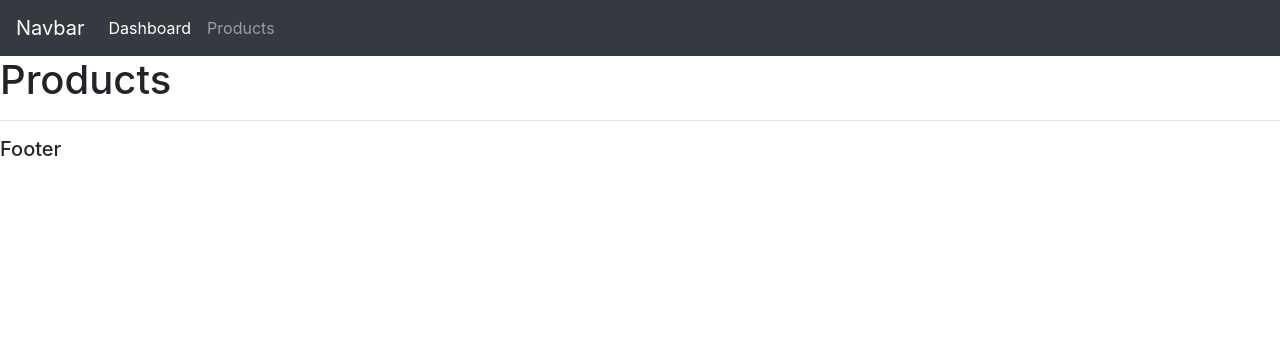
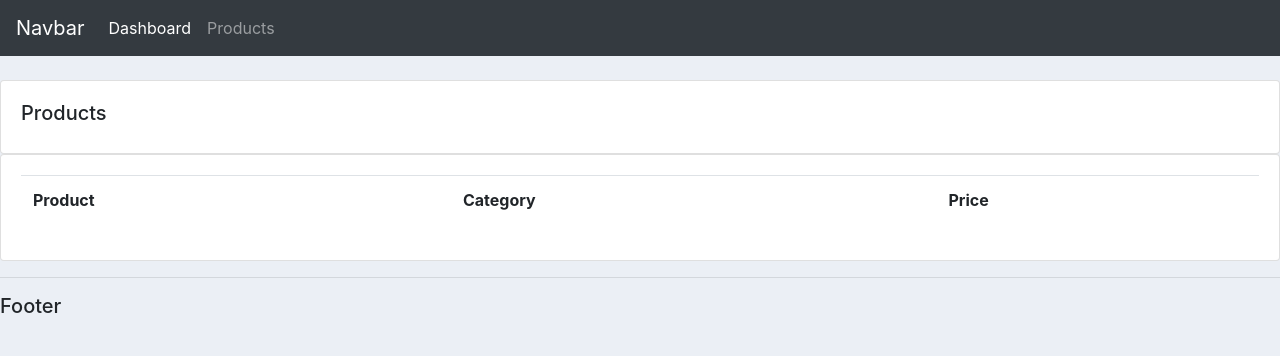
Before and after one commit to jerrywang2352/EcommerceCRM, a Django app: page /products/ in a window 1280 px wide. Shown: the top 356 px of the page. Run offline with Django 3.2, Linux system fonts and the light colour scheme; lists and menus that the app fills with data are empty; some libraries are stand-ins or nearby versions.

Commit message:
Create static images and CSS

```diff
--- a/src/customer-management/crm/accounts/templates/accounts/main.html
+++ b/src/customer-management/crm/accounts/templates/accounts/main.html
@@ -1,3 +1,4 @@
+{% load static %}
 <!DOCTYPE html>
 <html lang="en">
 <head>
@@ -5,6 +6,7 @@
     <meta name="viewport" content="width=device-width, initial-scale=1.0">
     <title>CRM</title>
     <link rel="stylesheet" href="https://cdn.jsdelivr.net/npm/bootstrap@4.0.0/dist/css/bootstrap.min.css" integrity="sha384-Gn5384xqQ1aoWXA+058RXPxPg6fy4IWvTNh0E263XmFcJlSAwiGgFAW/dAiS6JXm" crossorigin="anonymous">
+    <link rel="stylesheet" type="text/css" href="{% static '/css/main.css' %}">
 </head>
 <body>
     {% include 'accounts/navbar.html' %}
--- a/src/customer-management/crm/accounts/templates/accounts/products.html
+++ b/src/customer-management/crm/accounts/templates/accounts/products.html
@@ -2,6 +2,24 @@
 
 {% block content %}
 
-<h1> Products </h1>
+<br>
+
+<div class="row">
+    <div class="col-md">
+        <div class="card card-body">
+            <h5>Products</h5>
+        </div>
+        <div class="card card-body">
+            <table class="table">
+                <tr>
+                    <th>Product</th>
+                    <th>Category</th>
+                    <th>Price</th>
+                </tr>
+            </table>
+        </div>
+    </div>
+
+</div>
 
 {% endblock %}
--- a/src/customer-management/crm/crm/settings.py
+++ b/src/customer-management/crm/crm/settings.py
@@ -119,3 +119,9 @@ USE_TZ = True
 # https://docs.djangoproject.com/en/3.0/howto/static-files/
 
 STATIC_URL = '/static/'
+
+MEDIA_URL = '/images/'
+
+STATICFILES_DIRS = [
+    os.path.join(BASE_DIR,'static')
+]
--- /dev/null
+++ b/src/customer-management/crm/static/css/main.css
@@ -0,0 +1,17 @@
+#logo{
+
+}
+body {
+    background-color: #ebeff5;
+}
+#total-orders{
+    background-color: #4cb4c7;
+}
+
+#orders-delivered {
+    background-color: #7abecc;
+}
+
+#orders-pending{
+    background-color: #7CD1C0;
+}
```
Also changed, not shown: src/customer-management/crm/accounts/templates/accounts/customer.html (+63 -1 lines), 1 other file.
